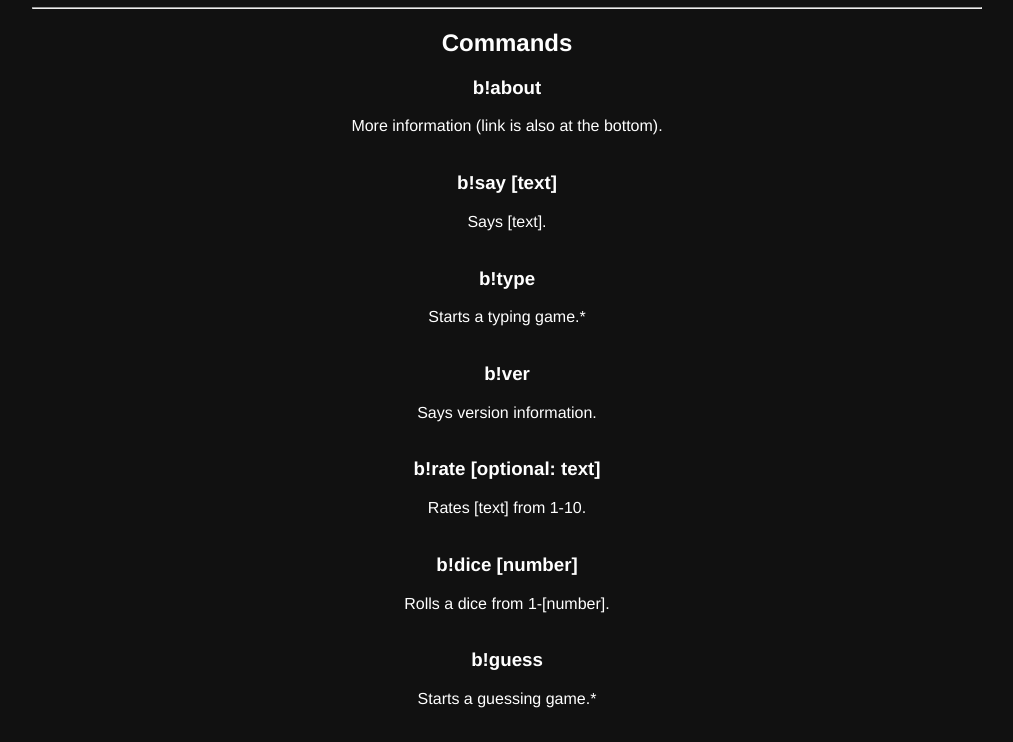
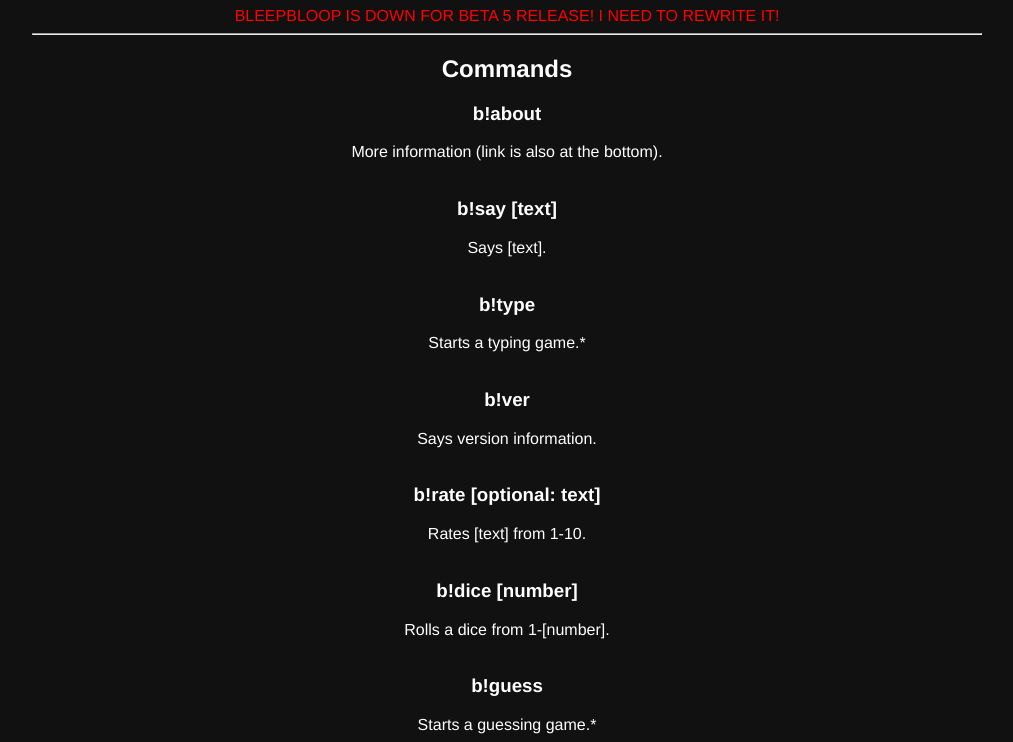
Before and after one commit to Voxalice/bleepBloop, a plain HTML site: page help/index.html in a window 1280 px wide. Shown: the part 73-815 px from the top of the page, without its empty margins (133-1146 px from the left). Drawn offline with Linux system fonts and the light colour scheme.

Commit message:
downtime

```diff
--- a/help/index.html
+++ b/help/index.html
@@ -7,6 +7,7 @@
 
     <body>
         <h1>bleepBloop help</h1>
+        <span style="color: red;">BLEEPBLOOP IS DOWN FOR BETA 5 RELEASE! I NEED TO REWRITE IT!</span>
         <hr>
 
         <h2>Commands</h2>
```
